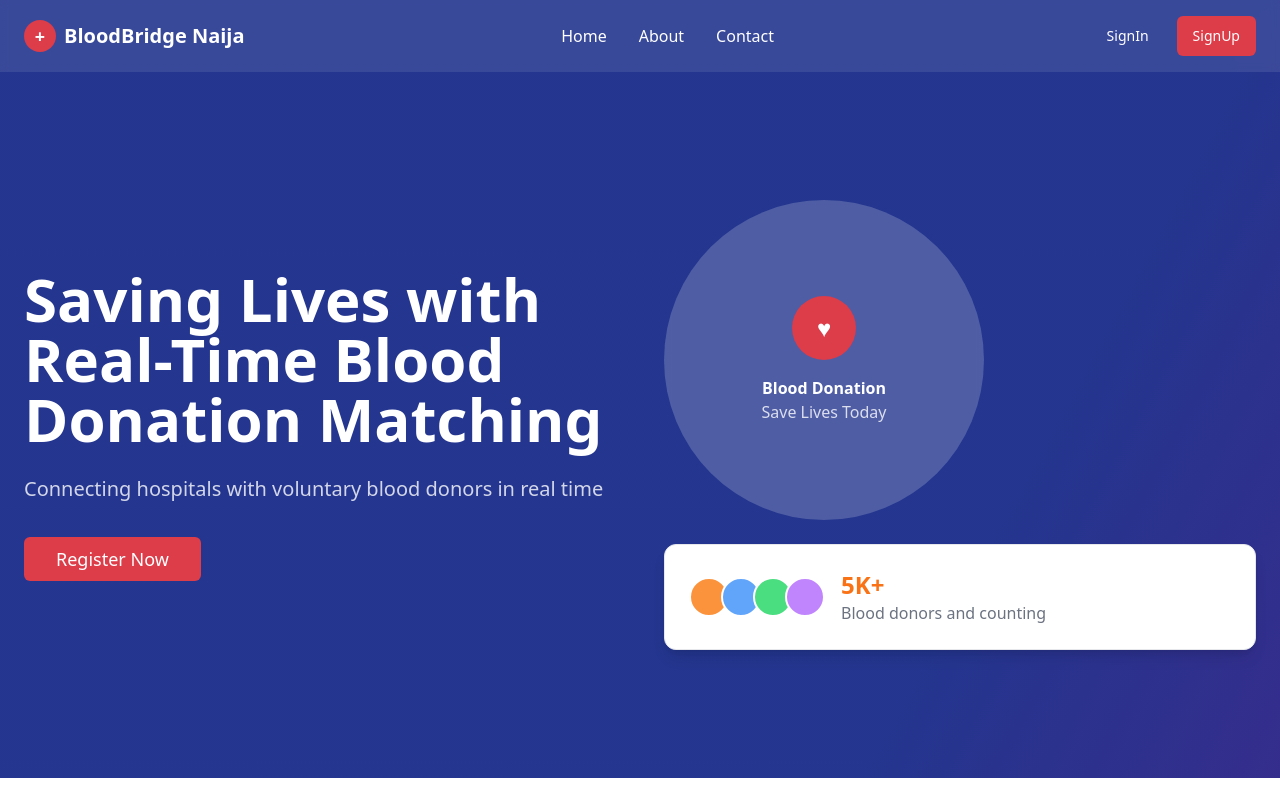
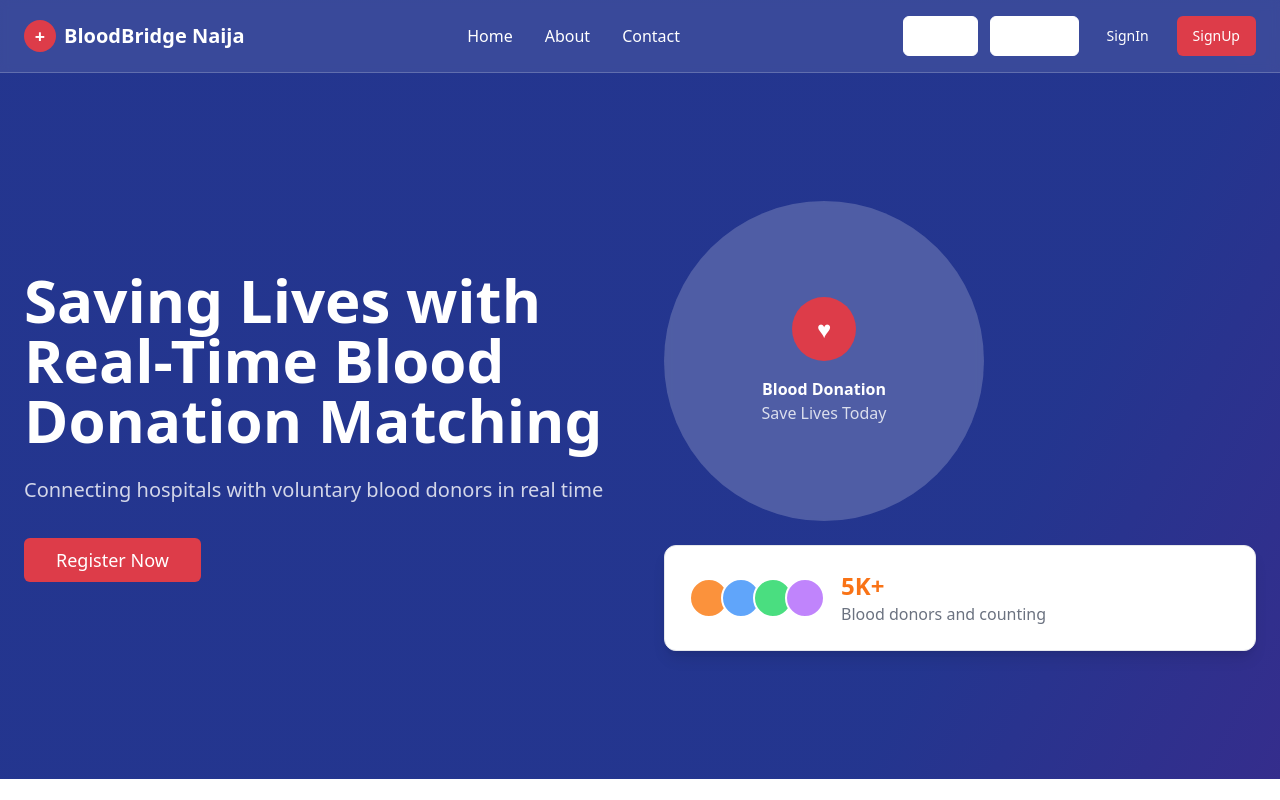
Before and after one commit to Bigdee001-dev/blood-bridge, a React (Vite) app: page / in a window 1280 px wide. Shown: the top 800 px of the page. Built offline with nearby package versions, Linux system fonts and the light colour scheme.

Commit message:
Fix header and add navigation buttons
Make the header sticky and add "Donor" and "Hospital" buttons that link to their respective signup pages.

```diff
--- a/src/pages/Landing.tsx
+++ b/src/pages/Landing.tsx
@@ -1,3 +1,4 @@
+
 import { Button } from "@/components/ui/button";
 import { Card, CardContent } from "@/components/ui/card";
 import { Link } from "react-router-dom";
@@ -5,8 +6,8 @@ import { Link } from "react-router-dom";
 const Landing = () => {
   return (
     <div className="min-h-screen bg-gradient-to-br from-deep-blue via-primary to-purple-900">
-      {/* Navigation */}
-      <nav className="flex items-center justify-between px-6 py-4 bg-white/10 backdrop-blur-sm">
+      {/* Navigation - Made sticky */}
+      <nav className="sticky top-0 z-50 flex items-center justify-between px-6 py-4 bg-white/10 backdrop-blur-sm border-b border-white/20">
         <div className="flex items-center gap-2">
           <div className="w-8 h-8 bg-blood-red rounded-full flex items-center justify-center">
             <span className="text-white text-lg font-bold">+</span>
@@ -21,6 +22,16 @@ const Landing = () => {
         </div>
 
         <div className="flex items-center gap-3">
+          <Link to="/donor-signup">
+            <Button variant="outline" className="text-white border-white hover:bg-white/20 hover:text-white">
+              Donor
+            </Button>
+          </Link>
+          <Link to="/hospital-signup">
+            <Button variant="outline" className="text-white border-white hover:bg-white/20 hover:text-white">
+              Hospital
+            </Button>
+          </Link>
           <Link to="/signin">
             <Button variant="ghost" className="text-white border-white hover:bg-white/20">
               SignIn
```
